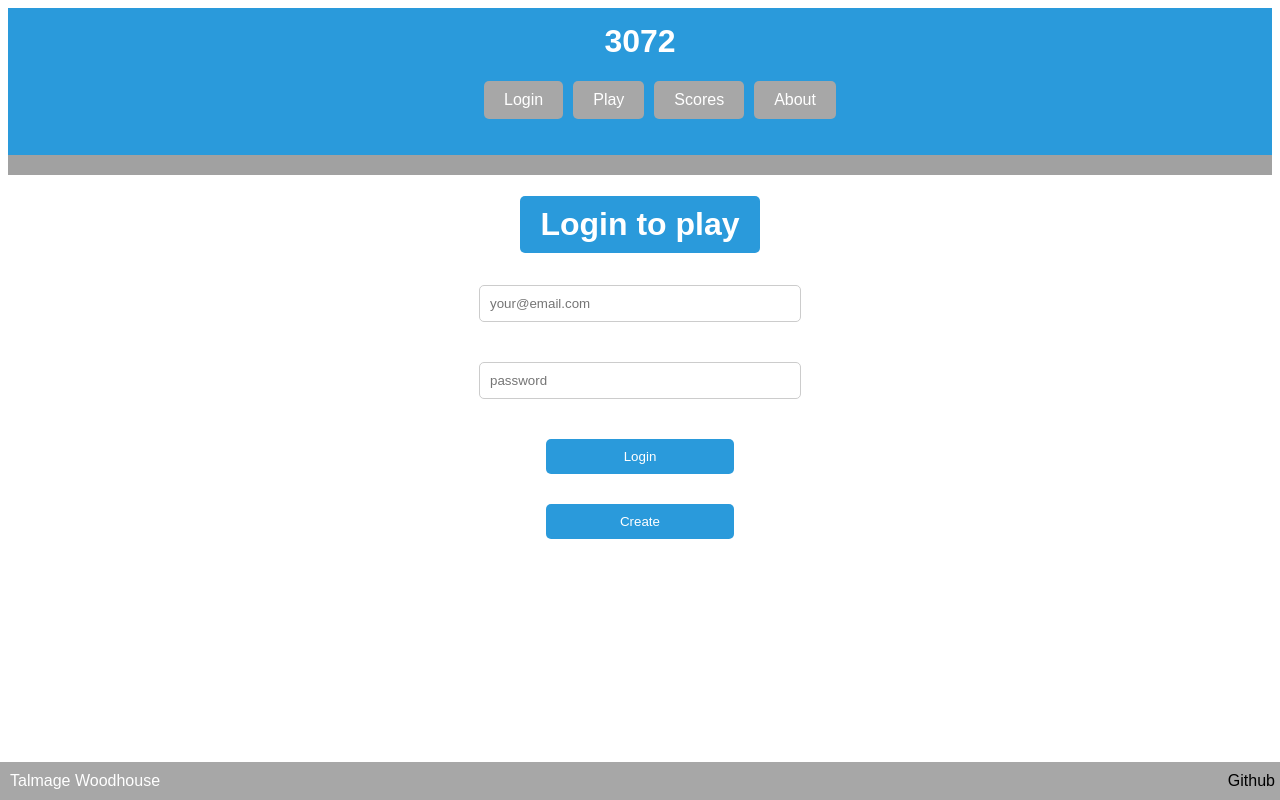
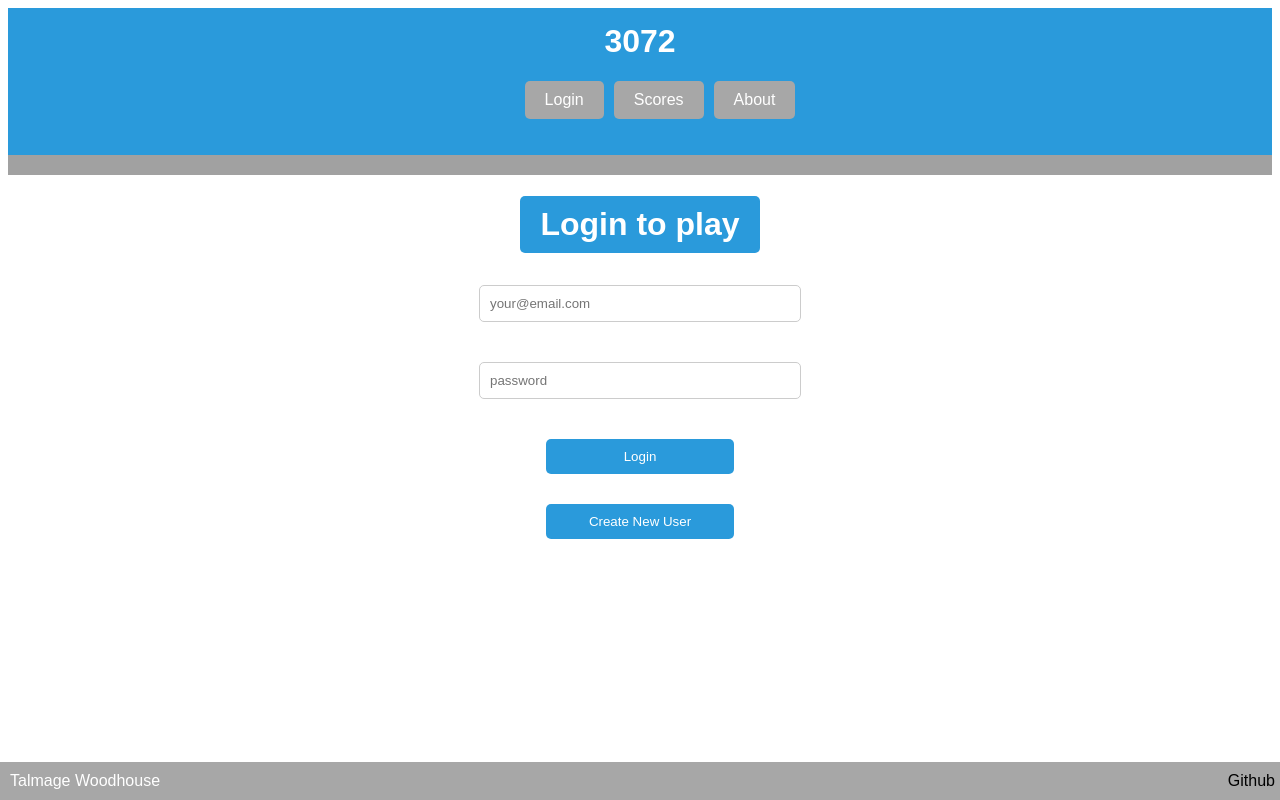
Before and after one commit to TalmageWoodhouse/startup, a React (Vite) app: page / in a window 1280 px wide. Built offline with nearby package versions, Linux system fonts and the light colour scheme.

Commit message:
first edits from video

```diff
--- a/src/app.jsx
+++ b/src/app.jsx
@@ -1,26 +1,36 @@
 import React from "react";
 import "./app.css";
 
-import { BrowserRouter, NavLink, Route, Routes } from "react-router-dom";
+import {
+  BrowserRouter,
+  NavLink,
+  Route,
+  Routes,
+  useNaviate,
+} from "react-router-dom";
 import { Login } from "./login/login";
 import { Play } from "./play/play";
 import { Scores } from "./scores/scores";
 import { About } from "./about/about";
 
 export default function App() {
+  const [user, setUser] = React.useState(localStorage.getItem("user") || null);
   return (
     <BrowserRouter>
       <div className="body bg-dark text-light">
         <header className="container-fluid">
           <nav className="navbar fixed-top navbar-dark">
+            {user}
             <div className="navbar-brand">3072</div>
             <menu className="navbar-nav">
               <NavLink className="nav-item" to="">
                 Login
               </NavLink>
-              <NavLink className="nav-item" to="play">
-                Play
-              </NavLink>
+              {user && (
+                <NavLink className="nav-item" to="play">
+                  Play
+                </NavLink>
+              )}
               <NavLink className="nav-item" to="scores">
                 Scores
               </NavLink>
@@ -32,8 +42,8 @@ export default function App() {
         </header>
 
         <Routes>
-          <Route path="/" element={<Login />} exact />
-          <Route path="/play" element={<Play />} />
+          <Route path="/" element={<Login setUser={setUser} />} exact />
+          <Route path="/play" element={<Play user={user} />} />
           <Route path="/scores" element={<Scores />} />
           <Route path="/about" element={<About />} />
           <Route path="*" element={<NotFound />} />
--- a/src/login/login.jsx
+++ b/src/login/login.jsx
@@ -1,20 +1,42 @@
 import React from "react";
 import "./login.css";
+import { useNavigate } from "react-router-dom";
 
-export function Login() {
+export function Login({ setUser }) {
+  const [text, setText] = React.useState("");
+  const navigate = useNavigate();
+
+  function loginUser() {
+    localStorage.setItem("user", text);
+    setUser(text);
+    navigate("/Play");
+  }
+
+  function textChange(e) {
+    setText(e.target.value);
+  }
+
   return (
     <main>
       <h1>Login to play</h1>
       <form method="get" action="play.html">
         <div className="form-container">
-          <input type="text" placeholder="your@email.com" />
+          <input
+            type="text"
+            placeholder="your@email.com"
+            onChange={textChange}
+          />
         </div>
         <div className="form-container">
           <input type="password" placeholder="password" />
         </div>
         <div>
-          <button type="submit">Login</button>
-          <button type="submit">Create</button>
+          <button onClick={loginUser} type="submit">
+            Login
+          </button>
+          <button onClick={loginUser} type="submit">
+            Create New User
+          </button>
         </div>
       </form>
     </main>
--- a/src/play/play.css
+++ b/src/play/play.css
@@ -15,6 +15,7 @@ menu div {
   background-color: rgb(49, 142, 212);
   display: inline-block;
   text-align: center; /* Centers text */
+  padding: 10px;
 }
 
 .wrapper {
--- a/src/play/play.html
+++ b/src/play/play.html
@@ -55,7 +55,7 @@
         </div>
 
         <div class="game-container">
-          <title>4x4 SVG Table</title>
+          <title>3072 Play</title>
           <svg width="260" height="260">
             <!-- Background Grid -->
             <rect
--- a/src/play/play.jsx
+++ b/src/play/play.jsx
@@ -1,7 +1,19 @@
 import React from "react";
 import "./play.css";
 
-export function Play() {
+export function Play({ user }) {
+  // const [msg, setMsg] = React.useState('...')
+
+  // React.useEffect(() => {
+  //   setInterval (() => {
+  //     const names = ['bob', 'sue', 'tim'];
+  //     const randomName = names[Math.floor(Math.random() * names.length)];
+  //     const randomCount = Math.floor(Math.random() * 100) + 1;
+  //     const newMsg = '${randomName}: ${randomCount}';
+  //     setMsg(newMsg);
+  //   }, 1000);
+  // })
+
   return (
     <main>
       <menu>
@@ -22,7 +34,7 @@ export function Play() {
         <div className="player-updates">
           <div className="players">
             Player:
-            <span className="playername">player name</span>
+            <span className="playername"> {user} </span>
           </div>
           <ul className="notification">
             <li className="playername">Tom started a new game</li>
@@ -32,7 +44,7 @@ export function Play() {
         </div>
 
         <div className="game-container">
-          <title>4x4 SVG Table</title>
+          <title>3072 Play</title>
           <svg width="260" height="260">
             <rect
               x="0"
```
